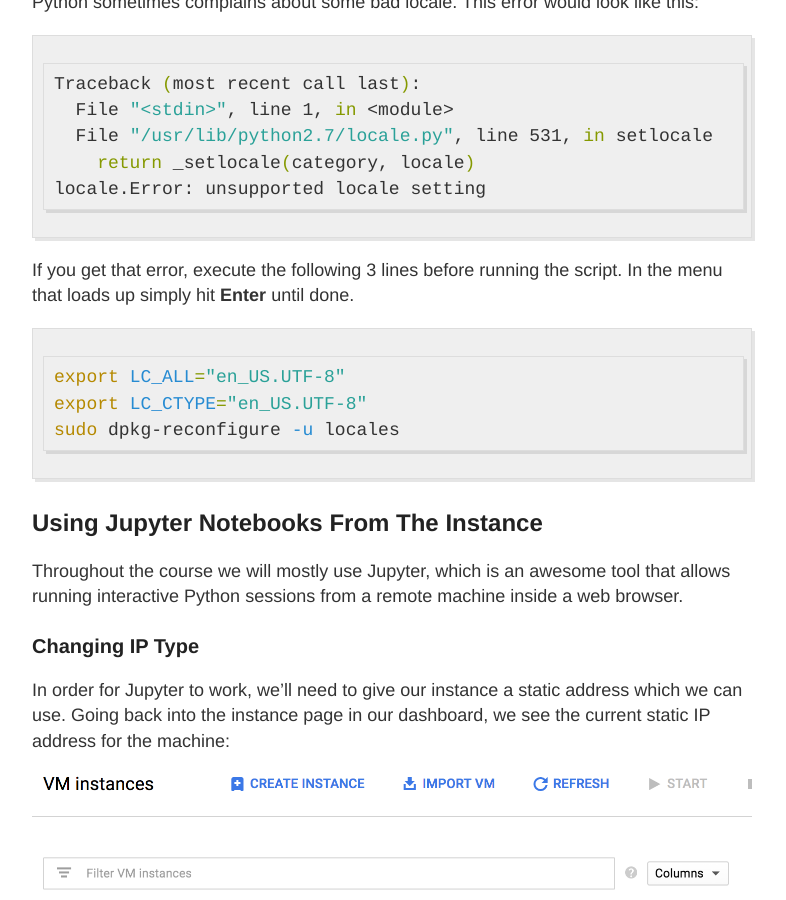
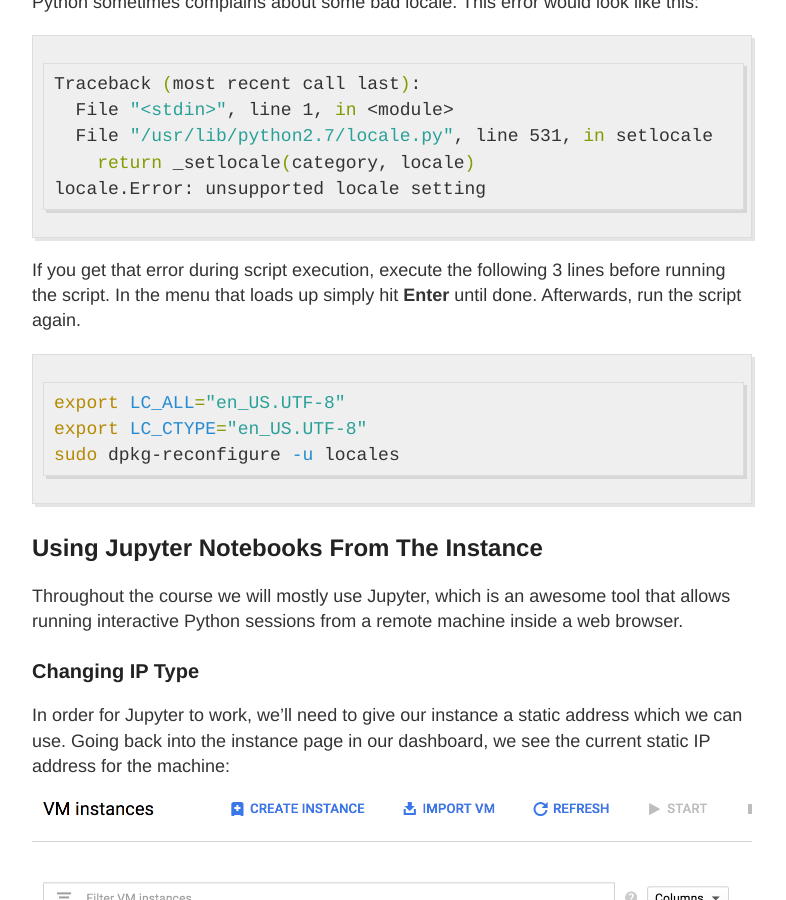
Before and after one commit to nirbenz/nirbenz.github.io, a Jekyll site: the page built from _posts/2017-11-18-GCP.md, in a window 1280 px wide and 900 px high, scrolled down 11918 px. Shown: the whole window, without its empty margins (248-1034 px from the left). Built offline with Jekyll 4.4.1, drawn with Linux system fonts in a browser that asks for light colours; some of the changed text lies outside the part shown.

Commit message:
Small fix to tutorial.

````diff
--- a/_posts/2017-11-18-GCP.md
+++ b/_posts/2017-11-18-GCP.md
@@ -173,7 +173,7 @@ Traceback (most recent call last):
 locale.Error: unsupported locale setting
 ```
 
-If you get that error, execute the following 3 lines before running the script. In the menu that loads up simply hit **Enter** until done.
+If you get that error during script execution, execute the following 3 lines before running the script. In the menu that loads up simply hit **Enter** until done. Afterwards, run the script again.
 
 ```bash
 export LC_ALL="en_US.UTF-8"
@@ -285,3 +285,7 @@ bin/gcloud compute copy-files instance-1:~/assignment1/assignment1.zip ~/Documen
 This will copy the `assignment1.zip` to my Mac's Documents directory. Obviously you will ahve to change this based on where you put your files in the remote machine and where you want them placed in your own computer.
 
 ## We Are Done For Now; Stop Your Instance!
+
+Go back into the VM list, check the box next to the instance you created and click the **Stop** button.
+
+![first time]({{ site.baseurl }}/images/stop.png)
````
Also changed, not shown: images/stop.png (added).
